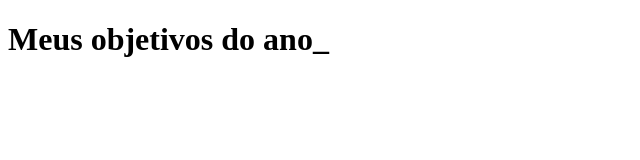
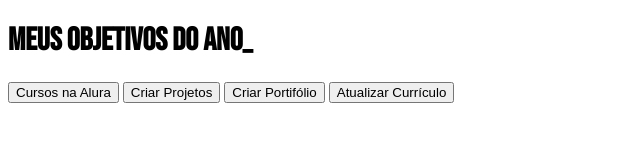
Before and after one commit to lanini/JavaScript, a plain HTML site: page index.html in a window 1280 px wide. Shown: the whole page, without its empty margins (0-640 px from the left). Drawn offline with Linux system fonts and the light colour scheme.

Commit message:
Add files via upload

```diff
--- a/index.html
+++ b/index.html
@@ -4,8 +4,19 @@
     <meta charset="UTF-8">
     <meta name="viewport" content="width=device-width, initial-scale=1.0">
     <title>Projeto de Vida</title>
+    <link rel="stylesheet" href="style.css">
+    <link rel="preconnect" href="https://fonts.googleapis.com">
+<link rel="preconnect" href="https://fonts.gstatic.com" crossorigin>
+<link href="https://fonts.googleapis.com/css2?family=Bebas+Neue&display=swap" rel="stylesheet">
 </head>
 <body>
     <h1>Meus objetivos do ano_</h1>
+    <div class="botoes">
+      <button class="botao">Cursos na Alura</button>
+      <button class="botao">Criar Projetos</button>
+      <button class="botao">Criar Portifólio</button>
+      <button class="botao">Atualizar Currículo</button>
+</div>
+
 </body>
 </html>
--- a/style.css
+++ b/style.css
@@ -5,3 +5,6 @@
     --botao-inativo: #ADB2FF;
     --texto-fundo: #6EA0FF;
 }
+h1{
+    font-family: "Bebas Neue", sans-serif;
+}
```
